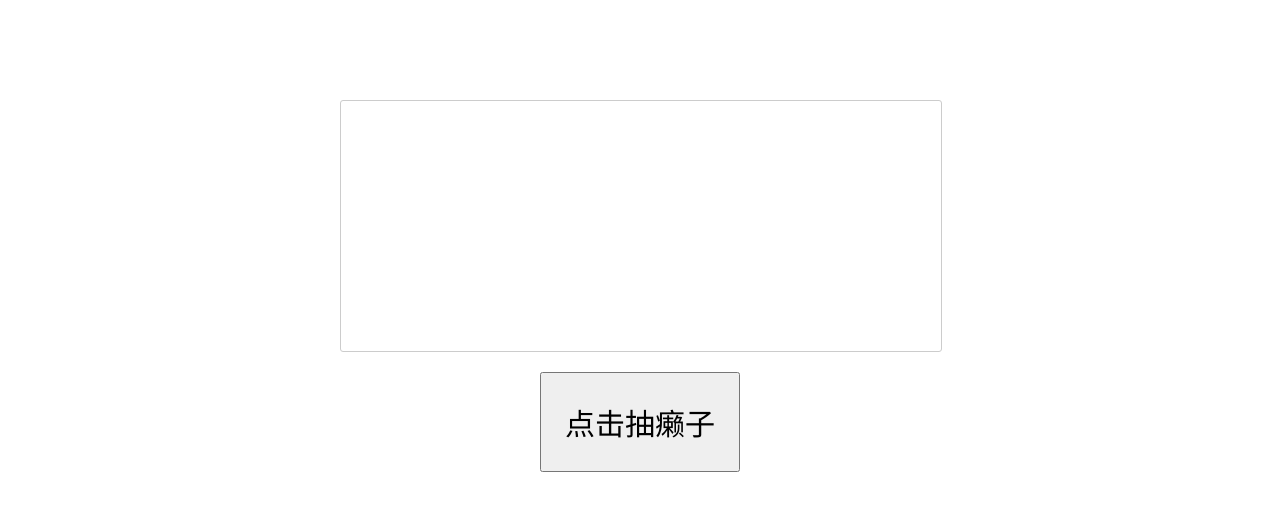
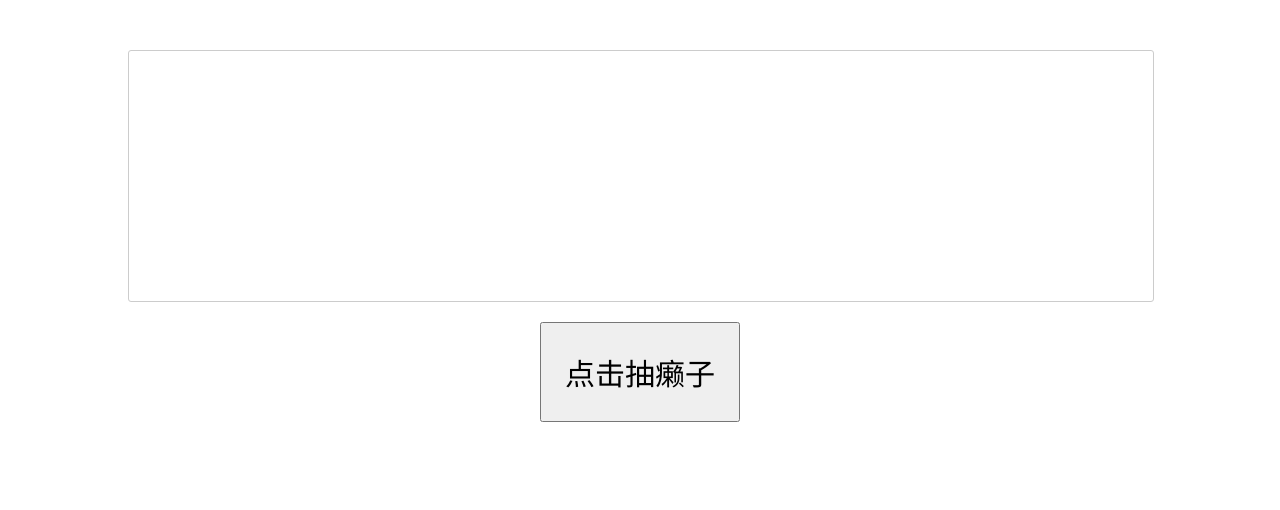
Before and after one commit to starshiner/laizi, a plain HTML site: page index.html in a window 1280 px wide. Drawn offline with Linux system fonts and the light colour scheme.

Commit message:
add code

```diff
--- a/laizi.html
+++ b/index.html
@@ -3,6 +3,7 @@
 <head>
 	<meta charset="UTF-8">
 	<title>斗地主抽癞子</title>
+	<meta name="viewport" content="width=device-width, initial-scale=1">
 	<style>
 		*{
 			margin: 0;
@@ -10,12 +11,12 @@
 		}
 		body{
 			margin:0 auto;
-			width:600px;
-			padding-top:100px;
+			width:80%;
+			padding-top:50px;
 			text-align: center;
 		}
 		#showResult{
-			width:600px;
+			width:100%;
 			height:250px;
 			margin-bottom: 20px;
 			border:1px solid #ccc;
```
